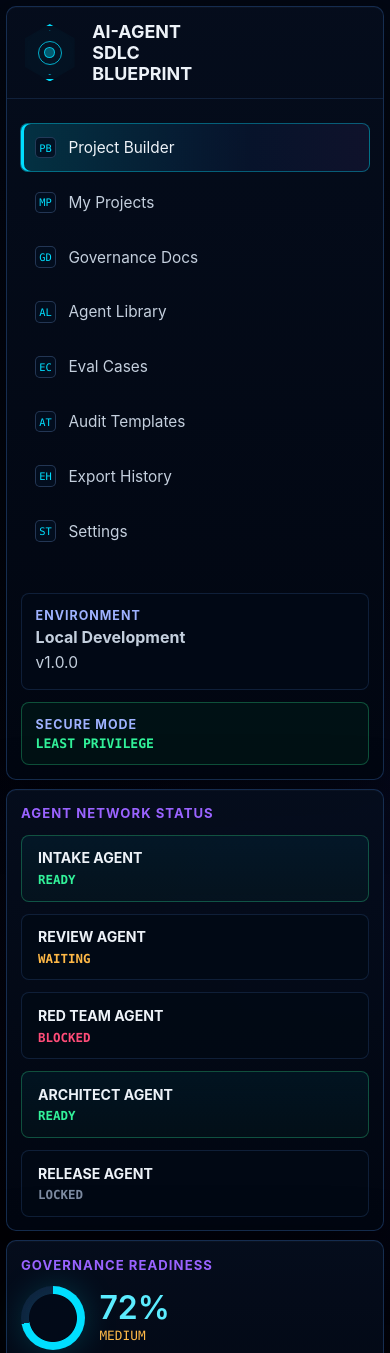
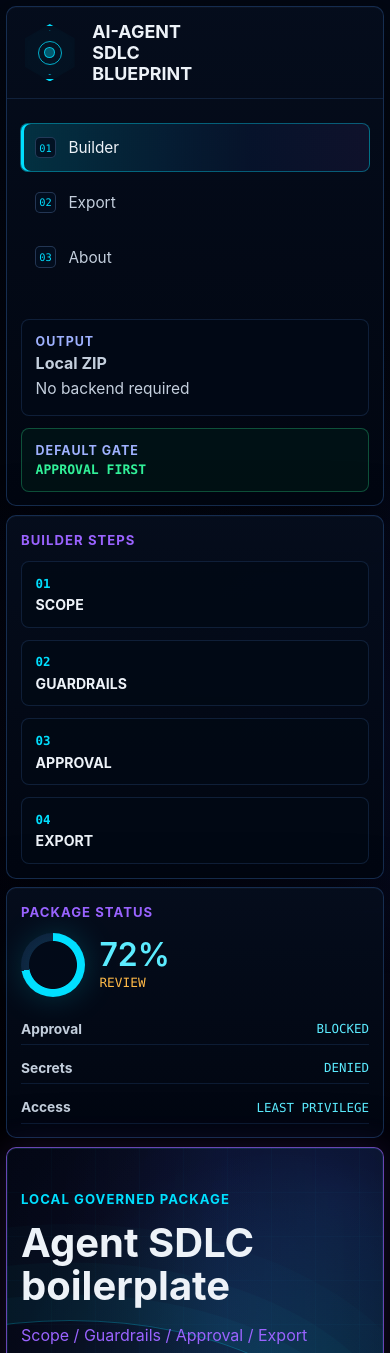
Before and after one commit to CarlasHub/ai-agent-sdlc-boilerplate, a website with bundled scripts: page app/index.html in a window 390 px wide. Shown: the top 1353 px of the page. Built offline with nearby package versions, Linux system fonts and the light colour scheme.

Commit message:
Simplify builder UI and move explanation to About

```diff
--- a/app/src/features/project-builder/app.js
+++ b/app/src/features/project-builder/app.js
@@ -455,13 +455,12 @@ function previewMarkup(config, excludedFiles = new Set()) {
     : 'Human review and approval required to continue.';
 
   return `
-    <section class="blueprint-intelligence">
+    <section class="blueprint-intelligence package-summary">
       <div class="panel-heading">
         <div>
-          <p class="panel-kicker">Blueprint Intelligence</p>
+          <p class="panel-kicker">Package summary</p>
           <h2>${escapeHtml(generated.fileName)}</h2>
         </div>
-        <button class="icon-button panel-menu" type="button" aria-label="Blueprint intelligence menu">...</button>
       </div>
 
       <div class="intel-metric-grid" aria-label="Blueprint package metrics">
@@ -470,12 +469,11 @@ function previewMarkup(config, excludedFiles = new Set()) {
         <article><span>Agent roles</span><strong>${roleCount}</strong></article>
         <article><span>Eval cases</span><strong>${evalCount}</strong></article>
         <article><span>Gate checks</span><strong>${hasImplementationApproval ? '7 / 7' : '6 / 7'}</strong></article>
-        <article><span>Package size</span><strong>~1.2 MB</strong></article>
       </div>
 
       <div class="readiness-meter" aria-label="Governance readiness progress">
         <div>
-          <span>Governance readiness</span>
+          <span>Export readiness</span>
           <strong>${governanceReadiness}%</strong>
         </div>
         <i><span style="width: ${governanceReadiness}%"></span></i>
@@ -505,19 +503,6 @@ function previewMarkup(config, excludedFiles = new Set()) {
       </div>
     </section>
 
-    <section class="activity-panel">
-      <div class="panel-heading compact">
-        <p class="panel-kicker">Activity Feed</p>
-        <a href="#section-approval">View all <span aria-hidden="true">-&gt;</span></a>
-      </div>
-      <ol class="activity-feed">
-        <li><span class="dot ready"></span><p>Intake agent completed scope analysis</p><time>2m ago</time></li>
-        <li><span class="dot active"></span><p>Guardrails validation in progress</p><time>5m ago</time></li>
-        <li><span class="dot blocked"></span><p>Red team agent flagged missing approval</p><time>7m ago</time></li>
-        <li><span class="dot hold"></span><p>Waiting for human approval</p><time>8m ago</time></li>
-      </ol>
-    </section>
-
     <details class="intel-details">
       <summary>Generated files</summary>
       <div class="file-browser live-file-browser" aria-label="Live generated project preview" aria-live="polite">
@@ -531,16 +516,6 @@ function previewMarkup(config, excludedFiles = new Set()) {
           <ul>${terminalRows(activeFiles, generated.root, activeFiles.length, 'queued', true)}</ul>
           ${removedRows(inactiveFiles, generated.root)}
         </div>
-      </div>
-    </details>
-
-    <details class="intel-details">
-      <summary>Agent readiness</summary>
-      <div class="agent-readiness-list" aria-label="Agent readiness signals">
-        <span><strong>Intake agent</strong><em>Ready</em></span>
-        <span><strong>Review agent</strong><em>Waiting</em></span>
-        <span><strong>Red team agent</strong><em>Blocked</em></span>
-        <span><strong>Release agent</strong><em>Locked</em></span>
       </div>
     </details>
 
@@ -580,69 +555,62 @@ function builderMarkup(excludedFiles = new Set()) {
         </div>
 
         <nav class="side-nav" aria-label="Workspace">
-          <a class="is-active" href="#project-builder-config"><span>PB</span>Project Builder</a>
-          <a href="#recent-projects"><span>MP</span>My Projects</a>
-          <a href="#governance-signals"><span>GD</span>Governance Docs</a>
-          <a href="#agent-network"><span>AL</span>Agent Library</a>
-          <a href="#blueprint-intelligence"><span>EC</span>Eval Cases</a>
-          <a href="#project-builder-config"><span>AT</span>Audit Templates</a>
-          <a href="#project-export"><span>EH</span>Export History</a>
-          <a href="#project-builder-config"><span>ST</span>Settings</a>
+          <a class="is-active" href="#project-builder-config"><span>01</span>Builder</a>
+          <a href="#project-export"><span>02</span>Export</a>
+          <a href="#about-boilerplate"><span>03</span>About</a>
         </nav>
 
         <div class="sidebar-footer">
           <div class="environment-card">
-            <span>Environment</span>
-            <strong>Local Development</strong>
-            <small>v1.0.0</small>
+            <span>Output</span>
+            <strong>Local ZIP</strong>
+            <small>No backend required</small>
           </div>
           <div class="secure-card">
-            <strong>Secure mode</strong>
-            <span>Least privilege</span>
+            <strong>Default gate</strong>
+            <span>Approval first</span>
           </div>
         </div>
       </aside>
 
       <section class="top-command-row">
-        <section class="network-panel" id="agent-network" aria-labelledby="agent-network-title">
-          <p class="panel-kicker" id="agent-network-title">Agent Network Status</p>
-          <div class="agent-status-grid">
-            <article class="agent-card ready"><strong>Intake agent</strong><span>Ready</span></article>
-            <article class="agent-card waiting"><strong>Review agent</strong><span>Waiting</span></article>
-            <article class="agent-card blocked"><strong>Red team agent</strong><span>Blocked</span></article>
-            <article class="agent-card ready"><strong>Architect agent</strong><span>Ready</span></article>
-            <article class="agent-card locked"><strong>Release agent</strong><span>Locked</span></article>
+        <section class="network-panel step-overview" aria-labelledby="step-overview-title">
+          <p class="panel-kicker" id="step-overview-title">Builder steps</p>
+          <div class="step-chip-grid" aria-label="Project builder steps">
+            <article><span>01</span><strong>Scope</strong></article>
+            <article><span>02</span><strong>Guardrails</strong></article>
+            <article><span>03</span><strong>Approval</strong></article>
+            <article><span>04</span><strong>Export</strong></article>
           </div>
         </section>
 
-        <section class="readiness-health-panel" aria-label="Governance readiness and system health">
+        <section class="readiness-health-panel" aria-label="Current package status">
           <div class="readiness-gauge">
-            <p class="panel-kicker">Governance Readiness</p>
+            <p class="panel-kicker">Package status</p>
             <div class="gauge-row">
               <div class="gauge-ring" aria-hidden="true"></div>
-              <div><strong>72%</strong><span>Medium</span></div>
+              <div><strong>72%</strong><span>Review</span></div>
             </div>
           </div>
-          <div class="system-health">
-            <p class="panel-kicker">System Health</p>
-            <div class="sparkline" aria-hidden="true"><span></span></div>
-            <small><span></span>All systems nominal</small>
-          </div>
+          <ul class="status-fact-list">
+            <li><strong>Approval</strong><span>Blocked</span></li>
+            <li><strong>Secrets</strong><span>Denied</span></li>
+            <li><strong>Access</strong><span>Least privilege</span></li>
+          </ul>
         </section>
       </section>
 
       <main class="console-main">
         <section class="hero-console" aria-labelledby="builder-title">
           <div class="hero-copy">
-            <p class="eyebrow">Governed. Intelligent. Auditable.</p>
-            <h1 id="builder-title">AI-Agent SDLC Blueprint</h1>
-            <p class="hero-subtitle">Governed project generation for agent-led software delivery.</p>
-            <p>Define scope, enforce guardrails, generate evidence, and export a review-ready workspace before any agent writes implementation code.</p>
-            <button class="primary-action hero-action" type="submit">
-              <span class="button-plus" aria-hidden="true">+</span>
-              Create New Project
+            <p class="eyebrow">Local governed package</p>
+            <h1 id="builder-title">Agent SDLC boilerplate</h1>
+            <p class="hero-subtitle">Scope / Guardrails / Approval / Export</p>
+            <p>Fill the steps below and export a review-ready ZIP.</p>
+            <a class="primary-action hero-action" href="#project-builder-config">
+              Start builder
               <span class="button-chevron" aria-hidden="true">&rsaquo;</span>
-            </button>
+            </a>
           </div>
 
           <div class="blueprint-flow" aria-label="SDLC blueprint flow">
@@ -662,77 +630,11 @@ function builderMarkup(excludedFiles = new Set()) {
           </div>
         </section>
 
-        <section class="workflow-panel" aria-labelledby="workflow-title">
-          <p class="panel-kicker" id="workflow-title">SDLC Workflow</p>
-          <div class="workflow-card-grid">
-            <article class="workflow-card active">
-              <span>01</span>
-              <strong>Scope</strong>
-              <p>Define what we are building and why.</p>
-              <em>Active</em>
-            </article>
-            <article class="workflow-card required">
-              <span>02</span>
-              <strong>Guardrails</strong>
-              <p>Set policies, risks, and boundaries.</p>
-              <em>Required</em>
-            </article>
-            <article class="workflow-card blocked">
-              <span>03</span>
-              <strong>Approval</strong>
-              <p>Human-in-the-loop review required.</p>
-              <em>Blocked</em>
-            </article>
-            <article class="workflow-card ready">
-              <span>04</span>
-              <strong>Export</strong>
-              <p>Generate governed project package.</p>
-              <em>Ready after review</em>
-            </article>
-          </div>
-        </section>
-
-        <section class="signals-panel" id="governance-signals" aria-labelledby="signals-title">
-          <p class="panel-kicker" id="signals-title">Governance Signals</p>
-          <div class="signal-grid">
-            <article class="signal-card amber"><span>Risk level</span><strong>Medium</strong></article>
-            <article class="signal-card cyan"><span>Data class</span><strong>Public</strong></article>
-            <article class="signal-card red"><span>Approval</span><strong>Blocked</strong></article>
-            <article class="signal-card red"><span>Secrets access</span><strong>Denied</strong></article>
-            <article class="signal-card green"><span>Tool access</span><strong>Least privilege</strong></article>
-            <article class="signal-card cyan"><span>Audit trail</span><strong>Enabled</strong></article>
-          </div>
-        </section>
-
-        <section class="recent-panel" id="recent-projects" aria-labelledby="recent-title">
-          <div class="panel-heading">
-            <p class="panel-kicker" id="recent-title">Recent Projects</p>
-            <a href="#project-builder-config">View all projects <span aria-hidden="true">-&gt;</span></a>
-          </div>
-          <div class="project-card-grid">
-            <article class="project-card is-selected">
-              <div><strong>Customer Support Copilot</strong><span>May 12, 2025 · 2m ago</span></div>
-              <em>Blocked</em>
-              <dl><div><dt>Files</dt><dd>42</dd></div><div><dt>Docs</dt><dd>9</dd></div><div><dt>Ready</dt><dd>72%</dd></div></dl>
-            </article>
-            <article class="project-card">
-              <div><strong>Data Insights Agent</strong><span>May 11, 2025 · 1d ago</span></div>
-              <em>Ready</em>
-              <dl><div><dt>Files</dt><dd>38</dd></div><div><dt>Docs</dt><dd>8</dd></div><div><dt>Ready</dt><dd>85%</dd></div></dl>
-            </article>
-            <article class="project-card">
-              <div><strong>Invoice Processing Agent</strong><span>May 10, 2025 · 2d ago</span></div>
-              <em>Approved</em>
-              <dl><div><dt>Files</dt><dd>45</dd></div><div><dt>Docs</dt><dd>10</dd></div><div><dt>Ready</dt><dd>100%</dd></div></dl>
-            </article>
-          </div>
-        </section>
-
         <section class="builder-config-panel" id="project-builder-config" aria-labelledby="config-title">
           <div class="panel-heading">
             <div>
-              <p class="panel-kicker">Project Builder Configuration</p>
-              <h2 id="config-title">Configure the governed package</h2>
+              <p class="panel-kicker">Builder</p>
+              <h2 id="config-title">Configure package</h2>
             </div>
             <button class="ghost-action" type="button" data-action="reset">Reset</button>
           </div>
@@ -740,8 +642,8 @@ function builderMarkup(excludedFiles = new Set()) {
           <section class="config-section" id="section-project">
             <div class="section-heading">
               <p class="step-label">Step 1 of 4</p>
-              <h3>Scope the package</h3>
-              <p>Name the project, explain the outcome, and choose the starter pattern closest to the workflow.</p>
+              <h3>Scope</h3>
+              <p>Project, job profile and purpose.</p>
             </div>
             <div class="field-grid">
               ${field('projectName', 'Project name', defaults.projectName, 'text', 'Used for folder, ZIP and governance docs.')}
@@ -755,8 +657,8 @@ function builderMarkup(excludedFiles = new Set()) {
           <section class="config-section" id="section-governance">
             <div class="section-heading">
               <p class="step-label">Step 2 of 4</p>
-              <h3>Define accountable guardrails</h3>
-              <p>Make ownership, users, risk level and allowed data obvious before any files are exported.</p>
+              <h3>Guardrails</h3>
+              <p>Owner, users, risk and data boundaries.</p>
             </div>
             <div class="field-grid">
               ${field('owner', 'Owner', defaults.owner, 'text', 'Named accountable owner.')}
@@ -772,8 +674,8 @@ function builderMarkup(excludedFiles = new Set()) {
           <section class="config-section" id="section-controls">
             <div class="section-heading">
               <p class="step-label">Step 3 of 4</p>
-              <h3>Set agent rules and safety boundaries</h3>
-              <p>Group the job rules, blocked actions and governance owners so reviewers can scan each responsibility.</p>
+              <h3>Agent rules</h3>
+              <p>Job rules, blocked actions and accountable owners.</p>
             </div>
             <div class="field-group-stack">
               <section class="field-group" aria-labelledby="agent-job-rules-title">
@@ -816,8 +718,8 @@ function builderMarkup(excludedFiles = new Set()) {
           <section class="config-section" id="section-approval">
             <div class="section-heading">
               <p class="step-label">Step 4 of 4</p>
-              <h3>Record approval only when it exists</h3>
-              <p>The ZIP can be exported for review while implementation remains blocked by default.</p>
+              <h3>Approval</h3>
+              <p>Leave blank to keep implementation blocked.</p>
             </div>
             ${checkField('includeApproval', 'Include human implementation approval in the generated project.')}
             <div class="field-grid approval-fields" aria-label="Implementation approval fields">
@@ -833,17 +735,33 @@ function builderMarkup(excludedFiles = new Set()) {
 
           <div class="export-bar" id="project-export">
             <div>
-              <strong>Final step: review the intelligence rail, then export.</strong>
-              <span>The ZIP contains governance docs, role prompts, evals, audit templates and release gates generated locally.</span>
+              <strong>Export package</strong>
+              <span>Governance docs, agent prompts, evals and gates.</span>
             </div>
             <button class="primary-action" type="submit">
               Export governed package
             </button>
           </div>
         </section>
+
+        <section class="about-panel" id="about-boilerplate" aria-labelledby="about-title">
+          <div class="panel-heading">
+            <div>
+              <p class="panel-kicker">About</p>
+              <h2 id="about-title">How the boilerplate works</h2>
+            </div>
+          </div>
+          <div class="about-grid">
+            <article><span>01</span><strong>Scope</strong><p>Name the project, select the job profile and define the expected output.</p></article>
+            <article><span>02</span><strong>Guardrails</strong><p>Record owner, users, risk, data class, secrets and personal-data boundaries.</p></article>
+            <article><span>03</span><strong>Agent rules</strong><p>Generate prompts, quality rubric, evidence requirements, blocked tools and stop rules.</p></article>
+            <article><span>04</span><strong>Approval</strong><p>Keep implementation blocked unless a human approval record is entered.</p></article>
+            <article><span>05</span><strong>Export</strong><p>Download a local ZIP with governance docs, eval cases, audit templates and release gates.</p></article>
+          </div>
+        </section>
       </main>
 
-      <aside class="intelligence-panel" id="blueprint-intelligence" data-preview aria-label="Blueprint intelligence">
+      <aside class="intelligence-panel" id="package-summary" data-preview aria-label="Package summary">
         ${previewMarkup(defaults, excludedFiles)}
       </aside>
     </form>
--- a/app/src/styles.css
+++ b/app/src/styles.css
@@ -151,10 +151,8 @@ a {
 .network-panel,
 .readiness-health-panel,
 .hero-console,
-.workflow-panel,
-.signals-panel,
-.recent-panel,
 .builder-config-panel,
+.about-panel,
 .intelligence-panel,
 .terminal-card,
 .success-panel,
@@ -345,66 +343,39 @@ a {
 
 .network-panel,
 .readiness-health-panel,
-.workflow-panel,
-.signals-panel,
-.recent-panel,
-.builder-config-panel {
+.builder-config-panel,
+.about-panel {
   padding: 1rem;
 }
 
-.agent-status-grid {
-  display: grid;
-  grid-template-columns: repeat(auto-fit, minmax(7.25rem, 1fr));
+.step-chip-grid {
+  display: grid;
+  grid-template-columns: repeat(4, minmax(0, 1fr));
   gap: 0.75rem;
 }
 
-.agent-card {
+.step-chip-grid article {
   display: grid;
   gap: 0.35rem;
-  min-height: 4rem;
   border: 1px solid var(--line-soft);
   border-radius: 8px;
-  padding: 0.85rem 1rem;
+  padding: 0.85rem;
   background: rgba(2, 9, 21, 0.78);
 }
 
-.agent-card strong {
+.step-chip-grid strong {
   color: var(--text-main);
   font-size: 0.88rem;
   font-weight: 650;
   text-transform: uppercase;
 }
 
-.agent-card span {
+.step-chip-grid span {
+  color: var(--cyan);
   font-family: var(--mono);
   font-size: 0.78rem;
   font-weight: 650;
   text-transform: uppercase;
-}
-
-.agent-card.ready {
-  border-color: rgba(50, 242, 154, 0.28);
-  background: linear-gradient(180deg, rgba(0, 223, 255, 0.055), rgba(50, 242, 154, 0.035));
-}
-
-.agent-card.ready span {
-  color: var(--green);
-}
-
-.agent-card.waiting span,
-.workflow-card.required em,
-.signal-card.amber strong {
-  color: var(--amber);
-}
-
-.agent-card.blocked span,
-.workflow-card.blocked em,
-.signal-card.red strong {
-  color: var(--red);
-}
-
-.agent-card.locked span {
-  color: var(--text-faint);
 }
 
 .readiness-health-panel {
@@ -442,6 +413,36 @@ a {
   color: var(--amber);
   font-family: var(--mono);
   font-size: 0.8rem;
+  text-transform: uppercase;
+}
+
+.status-fact-list {
+  display: grid;
+  gap: 0.5rem;
+  margin: 0;
+  padding: 0;
+  list-style: none;
+}
+
+.status-fact-list li {
+  display: flex;
+  align-items: center;
+  justify-content: space-between;
+  gap: 1rem;
+  border-bottom: 1px solid rgba(27, 56, 96, 0.42);
+  padding: 0.45rem 0;
+}
+
+.status-fact-list strong {
+  color: var(--text-secondary);
+  font-size: 0.86rem;
+  font-weight: 650;
+}
+
+.status-fact-list span {
+  color: var(--cyan-soft);
+  font-family: var(--mono);
+  font-size: 0.78rem;
   text-transform: uppercase;
 }
 
@@ -1192,6 +1193,42 @@ textarea {
   color: var(--text-muted);
 }
 
+.about-panel {
+  scroll-margin-top: 1rem;
+}
+
+.about-grid {
+  display: grid;
+  grid-template-columns: repeat(auto-fit, minmax(10rem, 1fr));
+  gap: 0.75rem;
+  margin-top: 1rem;
+}
+
+.about-grid article {
+  display: grid;
+  gap: 0.45rem;
+  border: 1px solid var(--line-soft);
+  border-radius: 8px;
+  padding: 0.9rem;
+  background: rgba(3, 10, 24, 0.78);
+}
+
+.about-grid span {
+  color: var(--cyan);
+  font-family: var(--mono);
+  font-size: 0.8rem;
+  font-weight: 650;
+}
+
+.about-grid strong {
+  color: var(--text-main);
+}
+
+.about-grid p {
+  margin: 0;
+  font-size: 0.88rem;
+}
+
 .intelligence-panel {
   position: sticky;
   top: 0.55rem;
@@ -1207,7 +1244,6 @@ textarea {
 }
 
 .blueprint-intelligence,
-.activity-panel,
 .gate-approval-grid,
 .intel-details {
   border: 1px solid var(--line-soft);
@@ -1215,8 +1251,7 @@ textarea {
   background: rgba(2, 10, 24, 0.84);
 }
 
-.blueprint-intelligence,
-.activity-panel {
+.blueprint-intelligence {
   padding: 1rem;
 }
 
@@ -1750,10 +1785,8 @@ textarea {
     grid-row: auto;
   }
 
-  .agent-status-grid,
-  .workflow-card-grid,
-  .signal-grid,
-  .project-card-grid,
+  .step-chip-grid,
+  .about-grid,
   .intel-metric-grid {
     grid-template-columns: repeat(2, minmax(0, 1fr));
   }
@@ -1783,10 +1816,8 @@ textarea {
 	  .hero-console,
 	  .network-panel,
 	  .readiness-health-panel,
-  .workflow-panel,
-  .signals-panel,
-  .recent-panel,
 	  .builder-config-panel,
+	  .about-panel,
 	  .intelligence-panel {
 	    padding: 0.85rem;
 	  }
@@ -1794,10 +1825,8 @@ textarea {
 	  .side-nav,
 	  .sidebar-footer,
 	  .readiness-health-panel,
-  .agent-status-grid,
-  .workflow-card-grid,
-  .signal-grid,
-  .project-card-grid,
+	  .step-chip-grid,
+	  .about-grid,
 	  .intel-metric-grid {
 	    grid-template-columns: 1fr;
 	  }
```
Also changed, not shown: docs/audit/events/2026-06-30T10-10-05-286Z-agent-event.md (added, +61 -0 lines), scripts/quality-result-tests.mjs (+32 -17 lines), .agent-sdlc/enterprise-readiness.json. Lines whose indentation alone changed are shown as unchanged.
